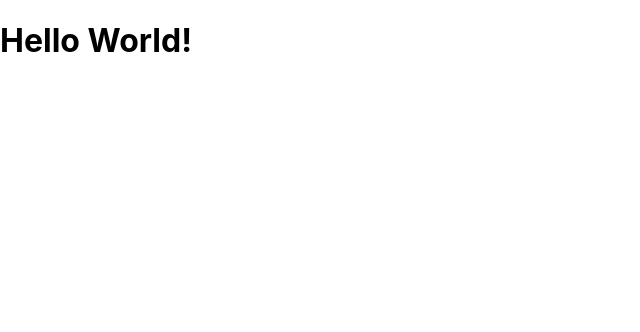
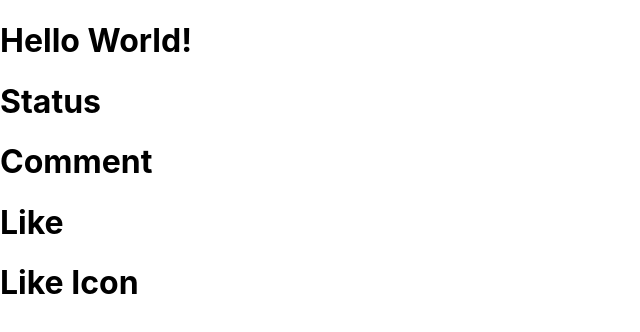
Before and after one commit to za-h-ra/facebook-status-widget, a React (Create React App) app in the folder fb-widget/: page / in a window 1280 px wide. Shown: the top 332 px of the page, without its empty margins (0-640 px from the left). Built offline with nearby package versions, Linux system fonts and the light colour scheme.

Commit message:
import components into app.js

```diff
--- a/fb-widget/src/App.js
+++ b/fb-widget/src/App.js
@@ -1,9 +1,17 @@
 import React from 'react'
+import Status from './Components/Status'
+import Comment from './Components/Comment'
+import Like from './Components/Like'
+import LikeIcon from './Components/LikeIcon'
 
 export default function App() {
     return (
         <>
             <h1>Hello World!</h1>
+            <Status />
+            <Comment />
+            <Like />
+            <LikeIcon />
         </>
     )
 }
```
Also changed, not shown: 1 other file (tests, documents, lock files or other folders).
